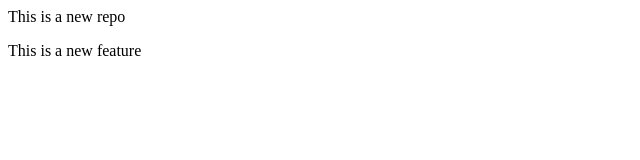
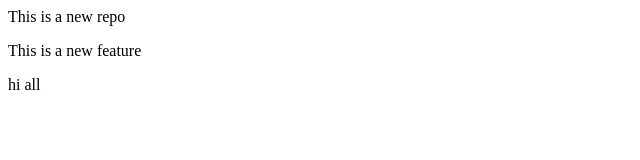
Before and after one commit to KurapatiBilvesh/localrepo, a plain HTML site: page index.html in a window 1280 px wide. Shown: the full height of the page, 0-640 px from the left. Drawn offline with Linux system fonts and the light colour scheme.

Commit message:
new message added

```diff
--- a/index.html
+++ b/index.html
@@ -1,2 +1,3 @@
 <p>This is a new repo</p>
 <p>This is a new feature</p>
+<p>hi all</p>
```
